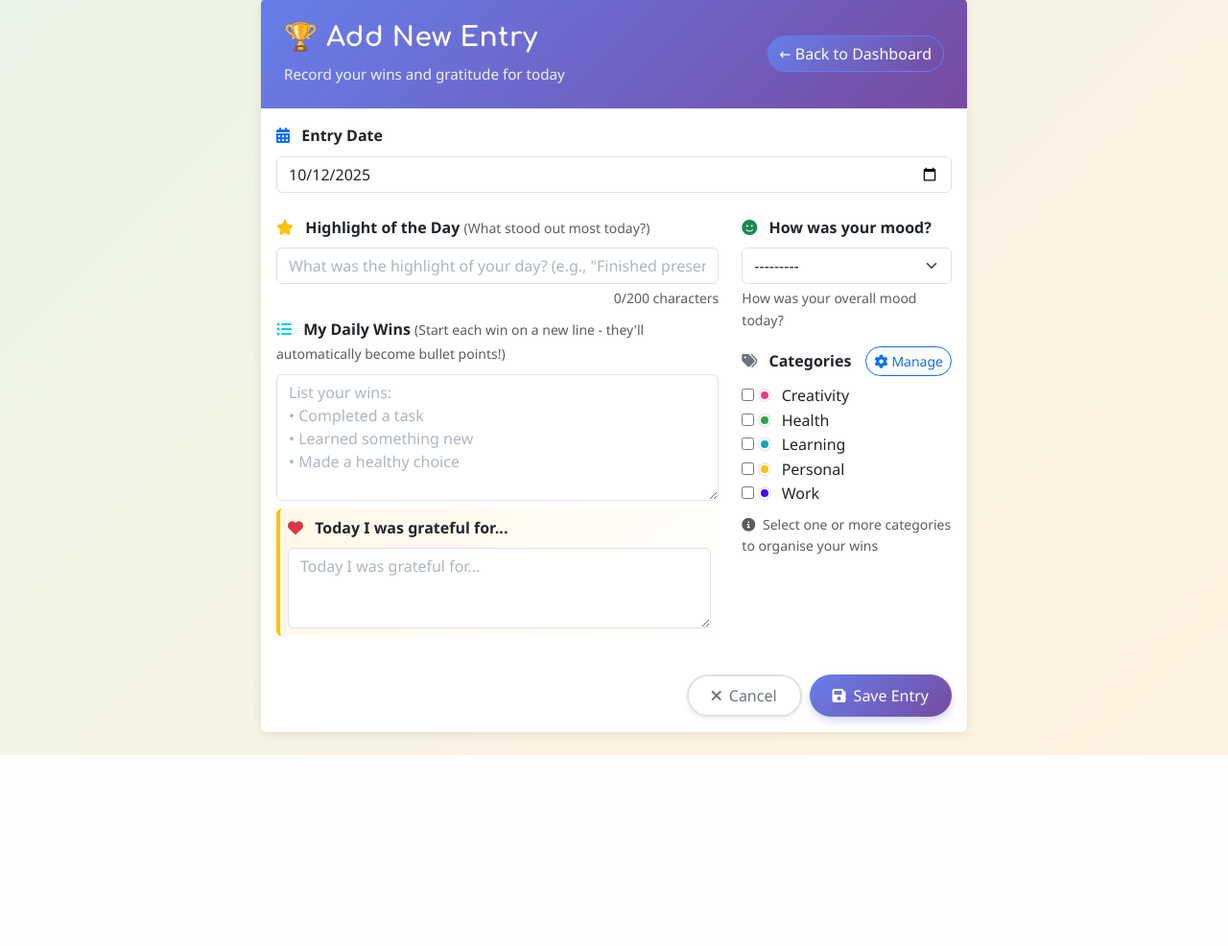
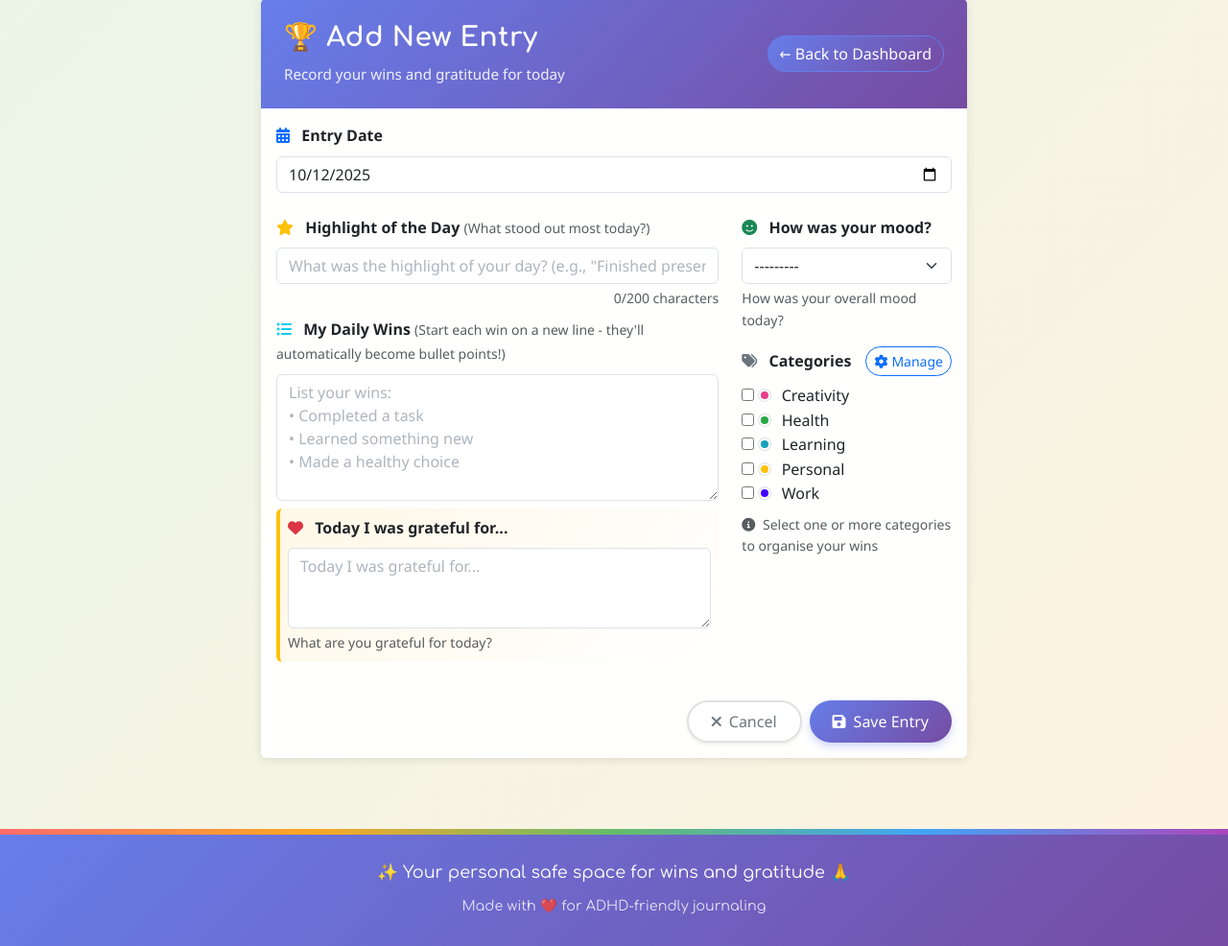
Before and after one commit to soumya2219/my-daily-wins-tracker, a Django app: page /entries/new/ in a window 1280 px wide. Shown: the part 135-1121 px from the top of the page at 96% size. Before the commit the page ends 922 px from the top, so only its background shows below. Run offline with Django 5.2, Linux system fonts and the light colour scheme; a user stored in the database is signed in; data comes from the database, SQL or seed files in the repository; some libraries are stand-ins or nearby versions.

Commit message:
Fix entry form template validation errors - add aria-describedby IDs and complete script

```diff
--- a/templates/tracker/entry_form.html
+++ b/templates/tracker/entry_form.html
@@ -130,6 +130,9 @@
                                         <strong>Today I was grateful for...</strong>
                                     </label>
                                     {{ form.gratitude_text }}
+                                    {% if form.gratitude_text.help_text %}
+                                        <div class="form-text" id="id_gratitude_text_helptext">{{ form.gratitude_text.help_text }}</div>
+                                    {% endif %}
                                     {% if form.gratitude_text.errors %}
                                         <div class="text-danger small">{{ form.gratitude_text.errors.0 }}</div>
                                     {% endif %}
@@ -147,7 +150,7 @@
                                 </label>
                                 {{ form.mood_rating }}
                                 {% if form.mood_rating.help_text %}
-                                    <div class="form-text">{{ form.mood_rating.help_text }}</div>
+                                    <div class="form-text" id="id_mood_rating_helptext">{{ form.mood_rating.help_text }}</div>
                                 {% endif %}
                                 {% if form.mood_rating.errors %}
                                     <div class="text-danger small">{{ form.mood_rating.errors.0 }}</div>
@@ -292,6 +295,7 @@ document.addEventListener('DOMContentLoaded', function() {
             // Check if form is completely empty
             if (!title && !content && !gratitude && !mood) {
                 // Prevent submission
+                e.preventDefault();
                 formSubmitted = false;
 
                 // Let Django handle the validation, but add visual feedback
@@ -301,6 +305,18 @@ document.addEventListener('DOMContentLoaded', function() {
 
                 // Reset button after 3 seconds
                 setTimeout(() => {
+                    submitButton.innerHTML = '{% if is_editing %}<i class="fas fa-save me-2"></i>Update Entry{% else %}<i class="fas fa-save me-2"></i>Save Entry{% endif %}';
+                    submitButton.classList.remove('btn-warning');
+                    submitButton.classList.add('btn-primary');
+                }, 3000);
+
+                return;
+            }
+        });
+    }
+});
+</script>
+
 {% endblock %}
 
 {% block extra_js %}
```
